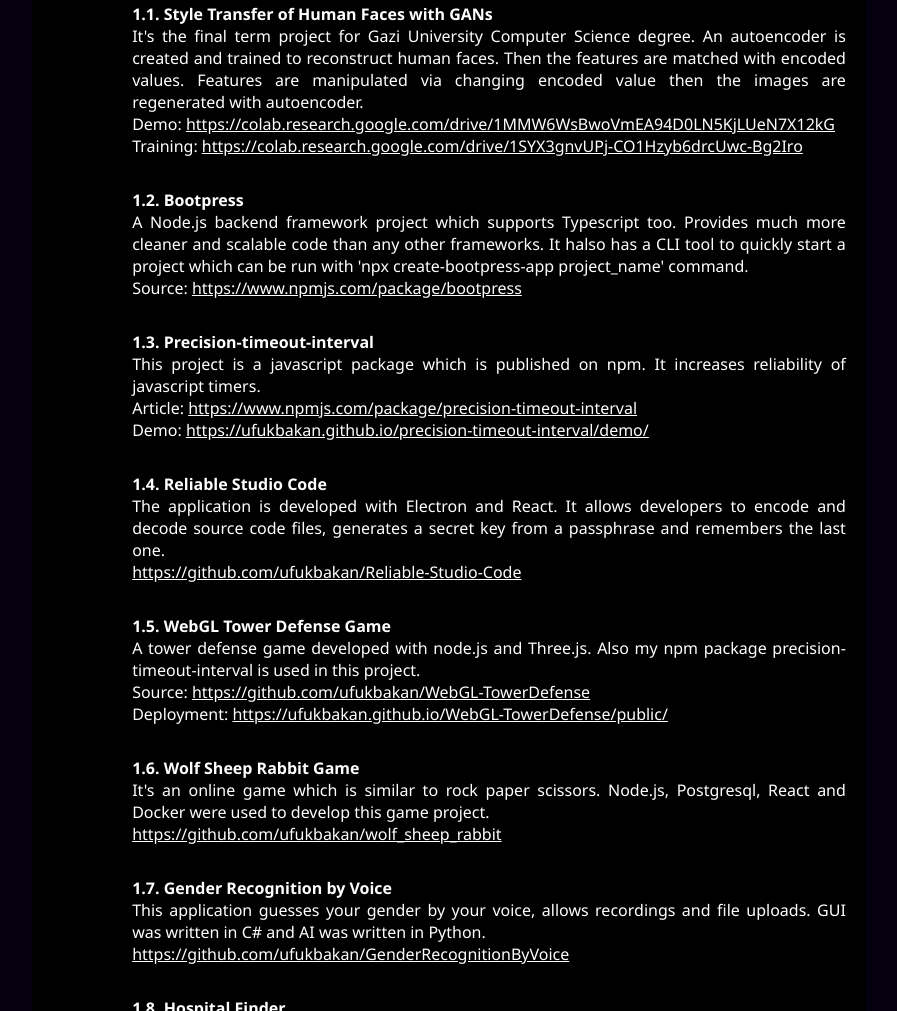
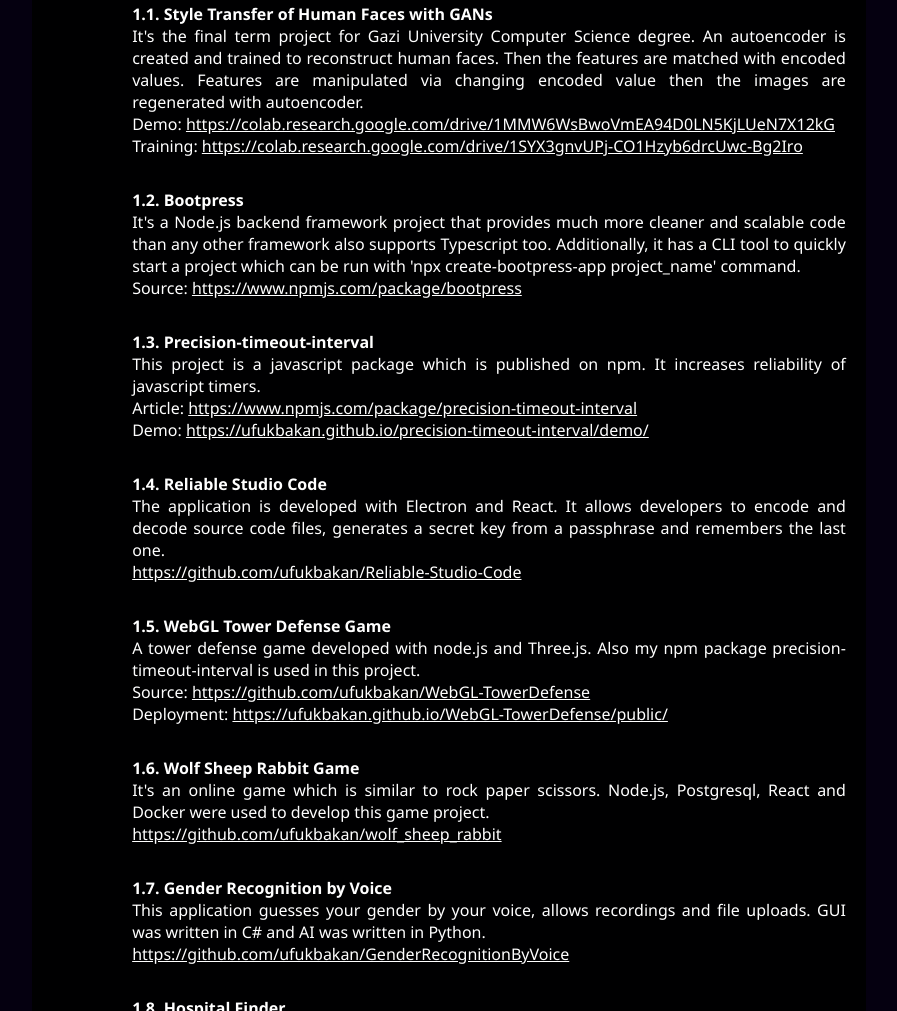
Before and after one commit to ufukbakan/cv, a plain HTML site: page index.html in a window 1280 px wide. Shown: the part 2901-3912 px from the top of the page, without its empty margins (191-1088 px from the left). Drawn offline with Linux system fonts and the light colour scheme.

Commit message:
fix typos

```diff
--- a/index.html
+++ b/index.html
@@ -290,8 +290,8 @@
                     <li>
                         <h4>Bootpress</h4>
                         <p>
-                            A Node.js backend framework project which supports Typescript too. Provides much more cleaner and scalable code than any other frameworks.
-                            It halso has a CLI tool to quickly start a project which can be run with 'npx create-bootpress-app project_name' command.
+                            It's a Node.js backend framework project that provides much more cleaner and scalable code than any other framework also supports Typescript too.
+                            Additionally, it has a CLI tool to quickly start a project which can be run with 'npx create-bootpress-app project_name' command.
                         </p>
                         <div class="source">Source: <a href="https://www.npmjs.com/package/bootpress">https://www.npmjs.com/package/bootpress</a></div>
                     </li>
```
